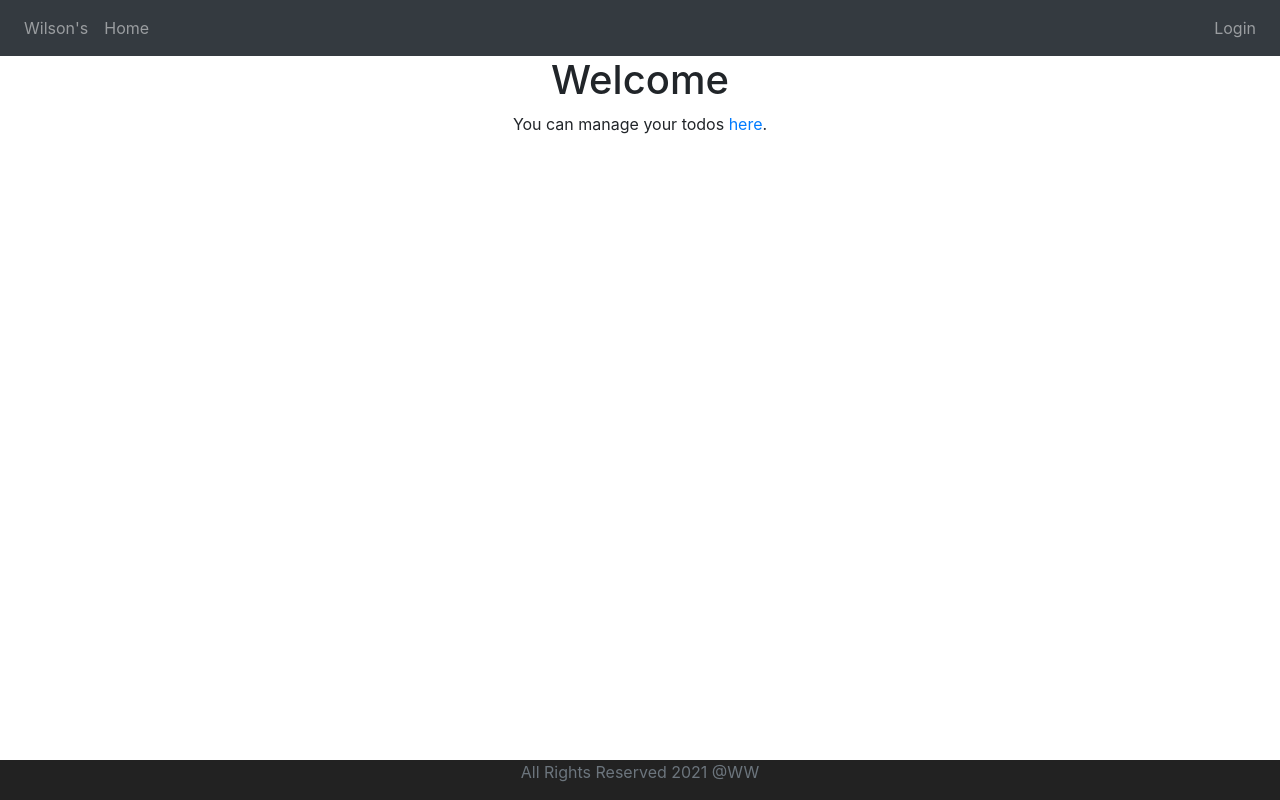
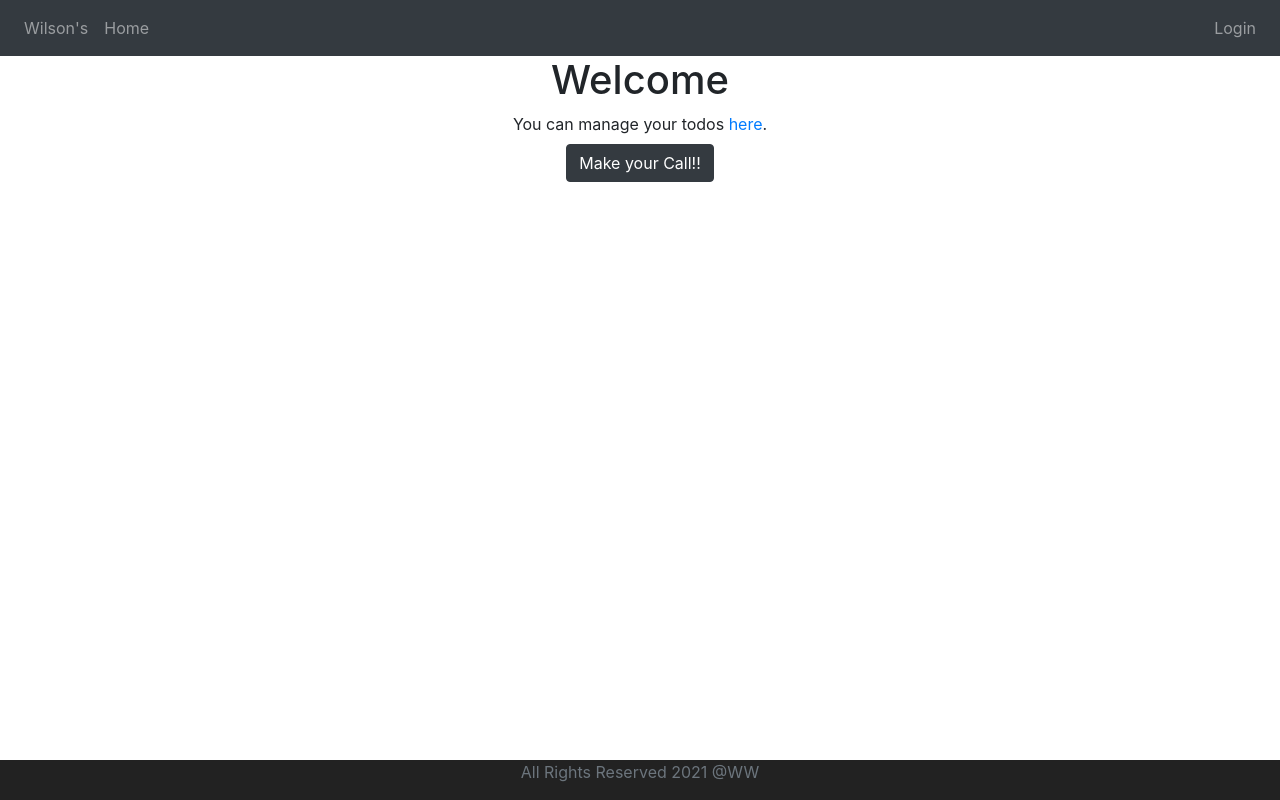
Before and after one commit to yzwang-13/todo-frontend, a React (Create React App) app: page /welcome in a window 1280 px wide. Built offline with nearby package versions, Linux system fonts and the light colour scheme.

Commit message:
change port from 3000 to 4200

```diff
--- a/package.json
+++ b/package.json
@@ -13,7 +13,7 @@
     "web-vitals": "^2.1.2"
   },
   "scripts": {
-    "start": "react-scripts start",
+    "start": "PORT=4200 react-scripts start",
     "build": "react-scripts build",
     "test": "react-scripts test",
     "eject": "react-scripts eject"
--- a/src/components/Auth/LoginComponent.jsx
+++ b/src/components/Auth/LoginComponent.jsx
@@ -6,9 +6,8 @@ const LoginComponent = (props) => {
 	const navigate = useNavigate();
 	let location = useLocation();
 	const auth = useAuth();
-	console.log(location.state?.from?.pathname);
+
 	let from = location.state?.from?.pathname || "/";
-	console.log(from);
 
 	const [username, setUsername] = useState("");
 	const [password, setPassword] = useState("");
--- a/src/components/Pages/WelcomeComponent.jsx
+++ b/src/components/Pages/WelcomeComponent.jsx
@@ -1,7 +1,34 @@
+import { useState } from "react";
 import { Link, useParams } from "react-router-dom";
 
 const WelcomeComponent = (props) => {
 	let params = useParams();
+
+	console.log("Welcome Component rendering...");
+	let [randomText, setRandomText] = useState(
+		"Replace some ramdom text when call /hello-world api on localhost:8080"
+	);
+
+	// const makeHelloWorldCall = async () => {
+	// 	try {
+	// 		// const result = await axios.get("localhost:8080/hello-world");
+	// 		// console.log(result.data);
+	// 	} catch (error) {
+	// 		console.log(error);
+	// 	}
+	// };
+
+	const makeHelloWorldCallSync = () => {
+		// 		return axios.get("http://www.abc.cd/test")
+		//    .then((response) => console.log(response.data));
+	};
+
+	// useEffect(() => {
+	// 	effect
+	// 	return () => {
+	// 		cleanup
+	// 	};
+	// }, [input]);
 
 	return (
 		<>
@@ -10,6 +37,15 @@ const WelcomeComponent = (props) => {
 				{params.name ? params.name : null}
 				You can manage your todos <Link to="/todos">here</Link>.
 			</div>
+			<div className="container">
+				<h3></h3>
+				<button
+					className="btn btn-dark"
+					onClick={makeHelloWorldCallSync}
+				>
+					Make your Call!!
+				</button>
+			</div>
 		</>
 	);
 };
```
